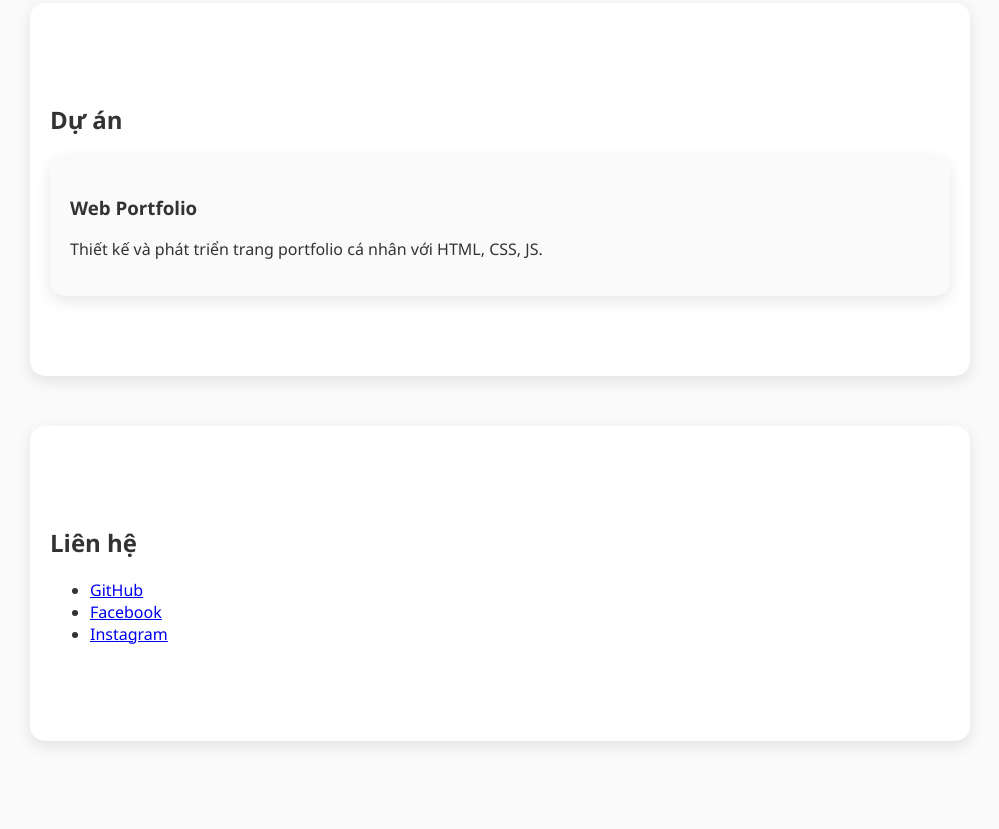
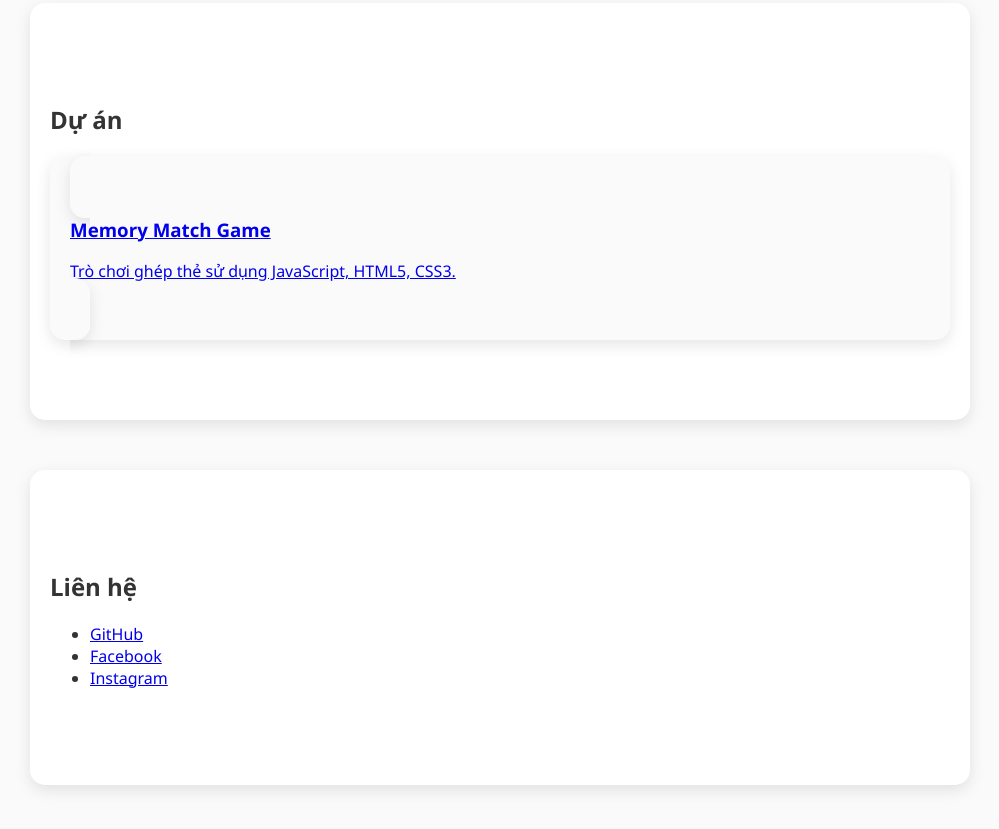
Before and after one commit to quang551/My-portfolio, a plain HTML site: page index.html in a window 1280 px wide. Shown: the part 2643-3472 px from the top of the page, without its empty margins (140-1139 px from the left). Before the commit the page ends 3434 px from the top, so only its background shows below. Drawn offline with nearby package versions, Linux system fonts and the light colour scheme.

Commit message:
Rename test.html to index.html

```diff
--- a/test.html
+++ b/index.html
@@ -78,8 +78,10 @@
       <h2>Dự án</h2>
       <div class="project-list">
         <div class="project-item" data-tilt>
-          <h3>Web Portfolio</h3>
-          <p>Thiết kế và phát triển trang portfolio cá nhân với HTML, CSS, JS.</p>
+          <a href="https://quang551.github.io/Memory-Match_Game/" target="_blank" class="project-item" data-tilt>
+          <h3>Memory Match Game</h3>
+          <p>Trò chơi ghép thẻ sử dụng JavaScript, HTML5, CSS3.</p>
+        </a>
         </div>
       </div>
     </section>
```
